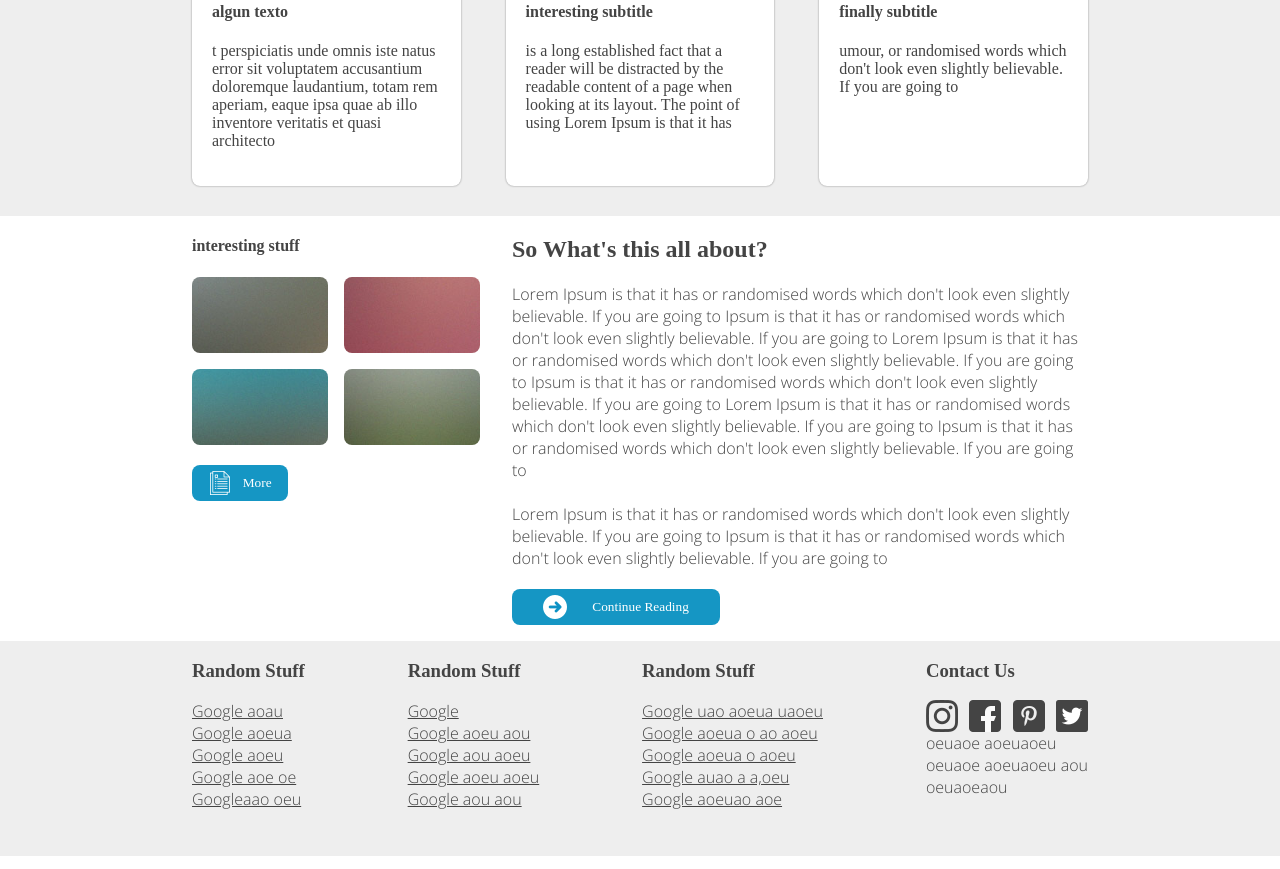
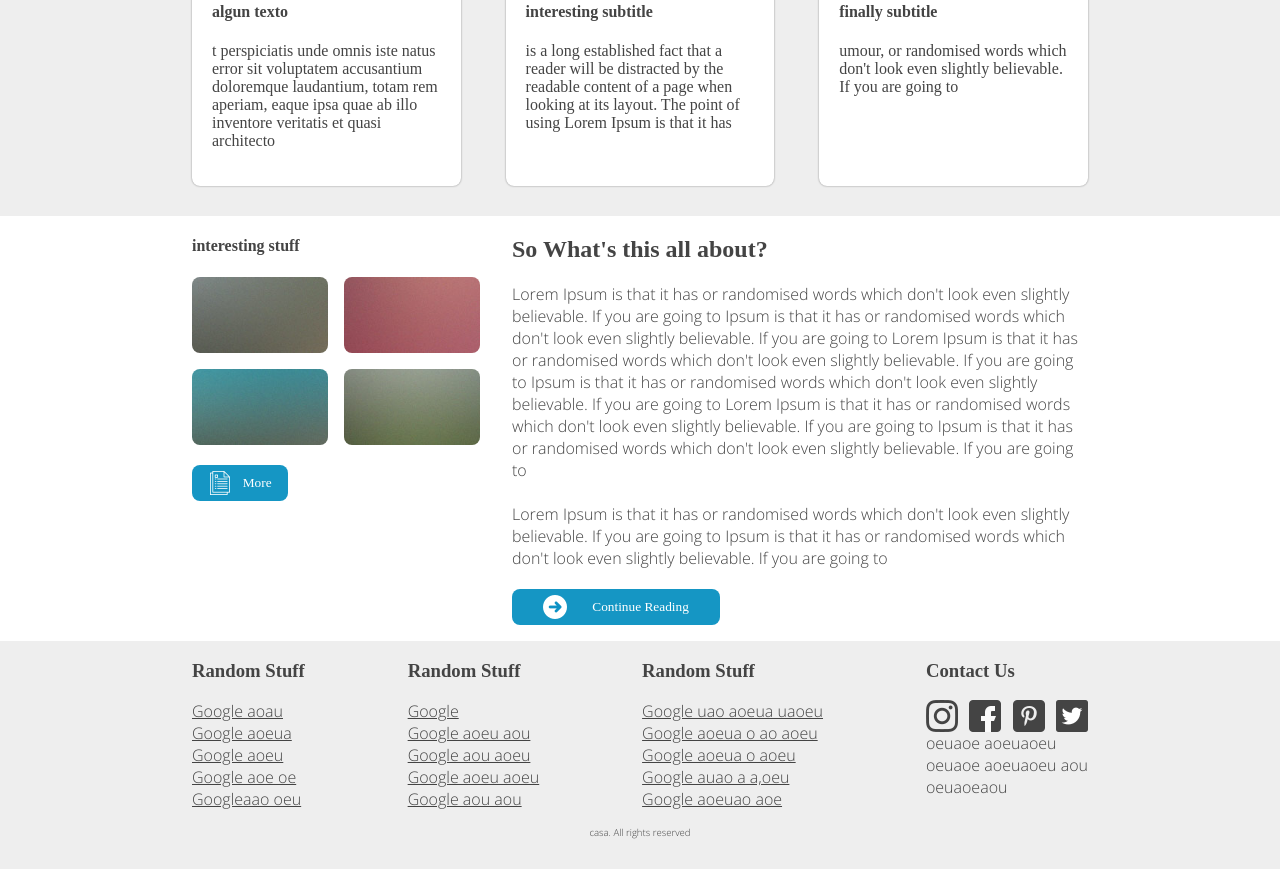
Before and after one commit to diegofernandoalayon/pruebaFrontEnd_BandB_vanilla, a plain HTML site: page index.html in a window 1280 px wide. Shown: the part 553-1422 px from the top of the page. Drawn offline with Linux system fonts and the light colour scheme; a web font is replaced by a local one.

Commit message:
agregando footer

```diff
--- a/index.html
+++ b/index.html
@@ -138,6 +138,7 @@
         </ul>
       </div>
    </div>
+   <footer>casa. All rights reserved</footer>
  </div>
 
 </body>
--- a/main.css
+++ b/main.css
@@ -308,6 +308,10 @@ body {
   justify-content: space-between;
   gap: 4px;
 }
+footer{
+  font-family: 'openl';
+  font-size: 0.6rem;
+}
 
 @media (max-width: 600px){
   .content-1-1{
```
